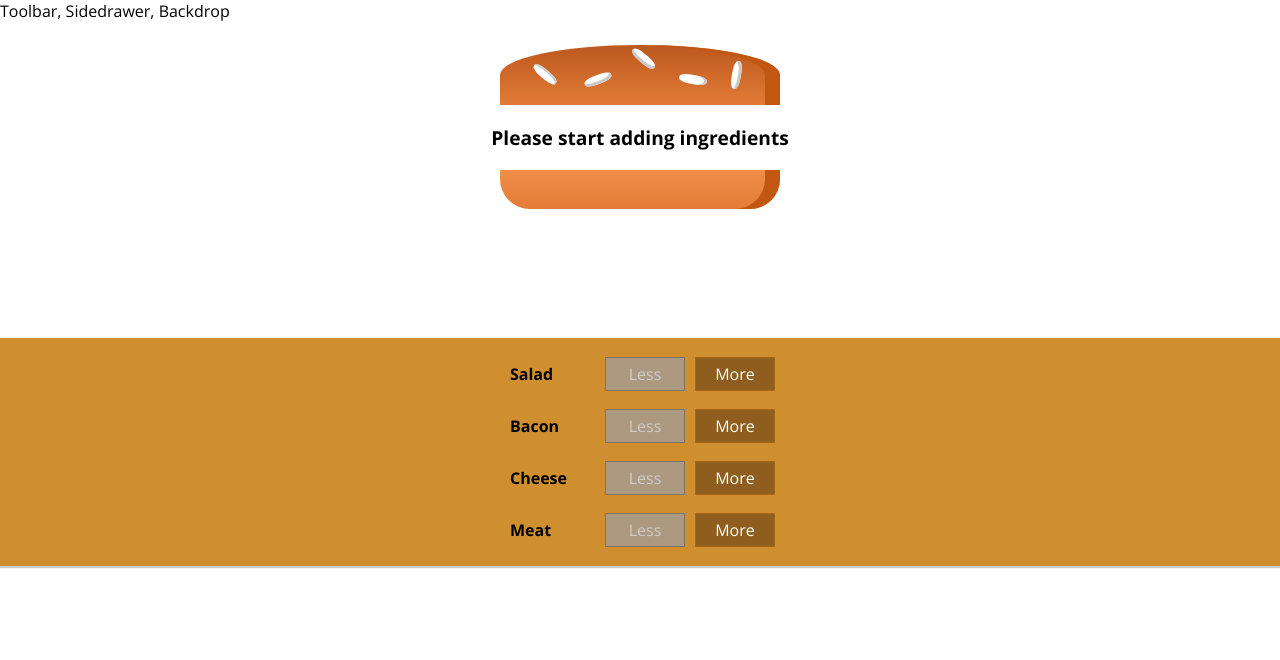
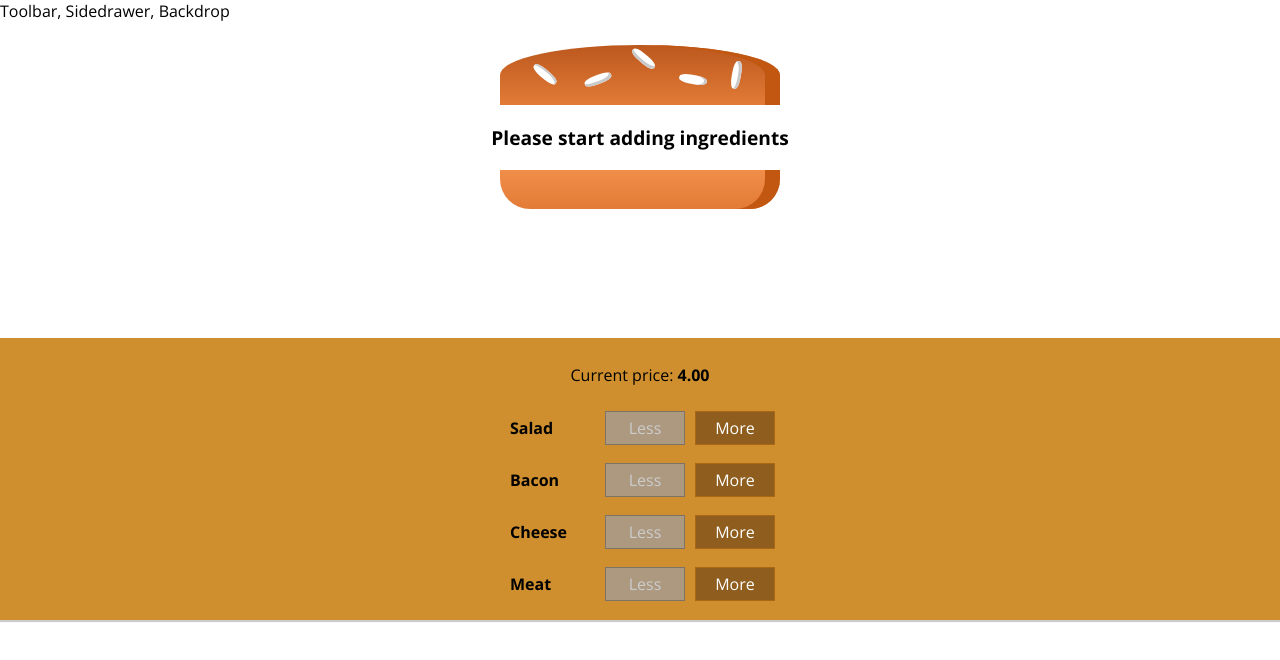
Before and after one commit to BenCRX/react-complete-guide, a React (Create React App) app: page / in a window 1280 px wide. Shown: the top 660 px of the page. Built offline with nearby package versions, Linux system fonts and the light colour scheme.

Commit message:
135 Finished - Displaying and Updating the Burger Price

```diff
--- a/src/components/Burger/BuildControls/BuildControls.js
+++ b/src/components/Burger/BuildControls/BuildControls.js
@@ -13,6 +13,7 @@
 {
     return (
         <div className={style.BuildControls}>
+            <p>Current price: <strong>{props.burgerPrice.toFixed(2)}</strong></p>
             {controls.map((ctrl) =>
             {
                 return (
--- a/src/containers/BurgerBuilder/BurgerBuilder.js
+++ b/src/containers/BurgerBuilder/BurgerBuilder.js
@@ -18,26 +18,8 @@
             cheese: 0,
             meat: 0,
         },
-        totalPrice: 4,
+        totalPrice: 4
     };
-
-    // removeIngredientHandler = (ingredientType) =>
-    // {
-    //     const oldIngredientsCount = this.state.ingredients[ingredientType];
-    //     if(oldIngredientsCount <= 0)
-    //     {
-    //         return;
-    //     }
-    //     const updatedIngredientsCount = oldIngredientsCount - 1;
-    //     const updatedIngredients = { ...this.state.ingredients };
-    //     updatedIngredients[ingredientType] = updatedIngredientsCount;
-
-    //     const priceDeduction = INGREDIENT_PRICE[ingredientType];
-    //     const oldPrice = this.state.totalPrice;
-    //     const updatedPrice = oldPrice - priceDeduction;
-
-    //     this.setState({ totalPrice: updatedPrice, ingredients: updatedIngredients })
-    // };
 
     removeIngredientHandler = (ingredientType) =>
     {
@@ -58,20 +40,6 @@
             };
         });
     };
-
-    // addIngredientHandler = (ingredientType) =>
-    // {
-    //     const oldIngredientsCount = this.state.ingredients[ingredientType];
-    //     const updatedIngredientsCount = oldIngredientsCount + 1;
-    //     const updatedIngredients = { ...this.state.ingredients };
-    //     updatedIngredients[ingredientType] = updatedIngredientsCount;
-
-    //     const priceAddition = INGREDIENT_PRICE[ingredientType];
-    //     const oldPrice = this.state.totalPrice;
-    //     const updatedPrice = oldPrice + priceAddition;
-
-    //     this.setState({totalPrice: updatedPrice, ingredients: updatedIngredients})
-    // };
 
     addIngredientHandler = (ingredientType) =>
     {
@@ -96,6 +64,7 @@
             <React.Fragment>
                 <Burger ingredients={this.state.ingredients} />
                 <BuildControls
+                    burgerPrice={this.state.totalPrice}
                     removeIngredient={this.removeIngredientHandler}
                     addIngredient={this.addIngredientHandler}
                     disableButton={disableInfo}
```
